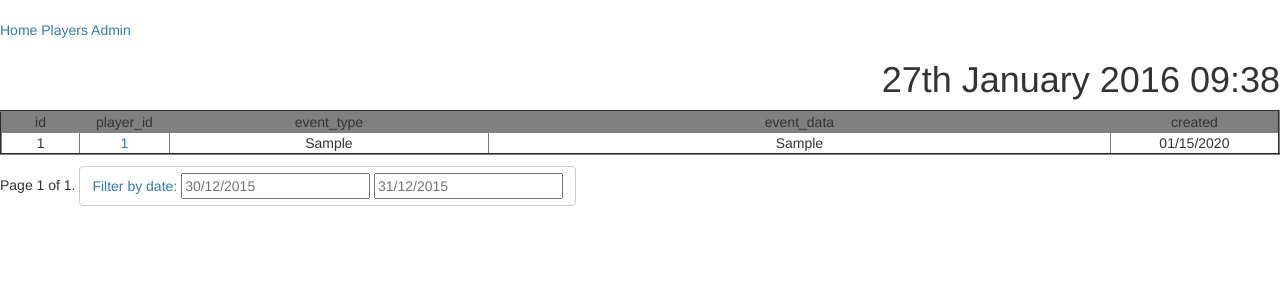
After one commit to padznich/ox, a Django app: template ox_game/db_mysql/templates/log_list.html in a window 1280 px wide. The commit adds this page. Shown: the top 300 px of the page. Run offline with Django 3.2, Linux system fonts and the light colour scheme; the template is opened without the code that fills it: most values are stand-ins (such as "Sample title", 1, 10 or a date in 2020); parts of the project's set-up code (start-up, migrations or seed data) failed here and were passed over; some libraries are stand-ins or nearby versions.

Commit message:
#3, #6, #15

```diff
--- a/ox_game/db_mysql/templates/base.html
+++ b/ox_game/db_mysql/templates/base.html
@@ -22,6 +22,7 @@
           <a href="/home/">Home</a>
           <a href="/list/">Players</a>
           <a href="/admin/">Admin</a>
+          <h1 align="right">{% now "jS F Y H:i" %}</h1>
         </div>
         {% endblock %}
   </head>
--- a/ox_game/db_mysql/templates/change_player_form.html
+++ b/ox_game/db_mysql/templates/change_player_form.html
@@ -1,3 +1,8 @@
+{% extends "base.html" %}
+
+{% block title %}Changing Xp page{% endblock %}
+
+{% block content %}
 <h1>Changing attributes of player {{ player.id }}</h1>
 <h1>{{ player.nickname }} # {{ player.email }}</h1>
 <h1><form action="/change_xp/{{ player.id }}/" method="post">
@@ -5,3 +10,4 @@
     {{ form }}
     <input type="submit" value="Change" />
 </form></h1>
+{% endblock %}
--- /dev/null
+++ b/ox_game/db_mysql/templates/log_list.html
@@ -0,0 +1,58 @@
+{% extends "base.html" %}
+{% block title %}Logs list page{% endblock %}
+{% block content %}
+<table border="2">
+   <tr align="center" bgcolor="grey">
+       <td height="20" width="100">id</td>
+       <td width="100">player_id</td>
+       <td width="400">event_type</td>
+       <td width="800">event_data</td>
+       <td width="200">created</td>
+   </tr>
+    {% for log in logs %}
+    <tr align="center">
+        <td>{{ log.id }}</td>
+        <td>
+            <a href="/log_list_id/{{ log.player_id }}/"
+               target="_self"
+               title="filtering by playerid">
+                {{ log.player_id }}
+            </a>
+        </td>
+        <td>{{ log.event_type }}</td>
+        <td>{{ log.event_data }}</td>
+        <td>{{ log.created|date:"SHORT_DATE_FORMAT" }}</td>
+    </tr>
+    {% endfor %}
+</table>
+<div class="pagination">
+    <span class="step-links">
+        {% if logs.has_previous %}
+            <button type="button" class="btn btn-default" data-toggle="tooltip"
+                    data-placement="left" title="To previous page">
+                <a href="?page={{ logs.previous_page_number }}">Previous</a></button>
+        {% endif %}
+
+        <span class="current">
+            Page {{ logs.number }} of {{ logs.paginator.num_pages }}.
+        </span>
+
+        {% if logs.has_next %}
+            <button type="button" class="btn btn-default" data-toggle="tooltip"
+                    data-placement="right" title="To next page">
+                <a href="?page={{ logs.next_page_number }}">Next</a></button>
+        {% endif %}
+    </span>
+</div>
+<td>
+    <button type="button"
+            class="btn btn-default"
+            data-toggle="tooltip"
+            data-placement="left"
+            title="Filtering by date diapason">
+        <a href="/log_list_date/" target="_self">Filter by date:</a>
+        <input name="from_date" type="datetime" placeholder="30/12/2015">
+        <input name="to_date" type="datetime" placeholder="31/12/2015">
+    </button>
+</td>
+{% endblock %}
--- a/ox_game/db_mysql/templates/players_list.html
+++ b/ox_game/db_mysql/templates/players_list.html
@@ -3,7 +3,6 @@
 {% block title %}Players list page{% endblock %}
 
 {% block content %}
-<h1 align="right">{% now "jS F Y H:i" %}</h1>
 <table border="2">
    <tr align="center" bgcolor="grey">
        <td height="20" width="100">id</td>
--- a/ox_game/ox_game/settings.py
+++ b/ox_game/ox_game/settings.py
@@ -110,3 +110,4 @@ STATIC_URL = '/static/'
 # db_mysql Application
 
 NUMBER_OF_RECORDS_AT_THE_PAGE = 2
+NUMBER_OF_RECORDS_AT_THE_PAGE_LOG = 20
--- a/ox_game/ox_game/urls.py
+++ b/ox_game/ox_game/urls.py
@@ -16,11 +16,19 @@ Including another URLconf
 from django.conf.urls import include, url
 from django.contrib import admin
 
-from db_mysql.views import players_listing, home, change_xp
+from db_mysql.views import players_listing
+from db_mysql.views import log_game_events_listing
+from db_mysql.views import home
+from db_mysql.views import change_xp
+from db_mysql.views import log_filter_by_id
+from db_mysql.views import log_filter_by_date_created
 
 urlpatterns = [
     url(r'^admin/', include(admin.site.urls)),
     url(r'^home/', home),
     url(r'^list/', players_listing),
+    url(r'^log_list/', log_game_events_listing),
+    url(r'^log_list_id/([0-9])+/', log_filter_by_id),
+    url(r'^log_list_date/', log_filter_by_date_created),
     url(r'^change_xp/([0-9]+)/', change_xp),
 ]
```
Also changed, not shown: ox_game/db_mysql/views.py (+55 -1 lines).
